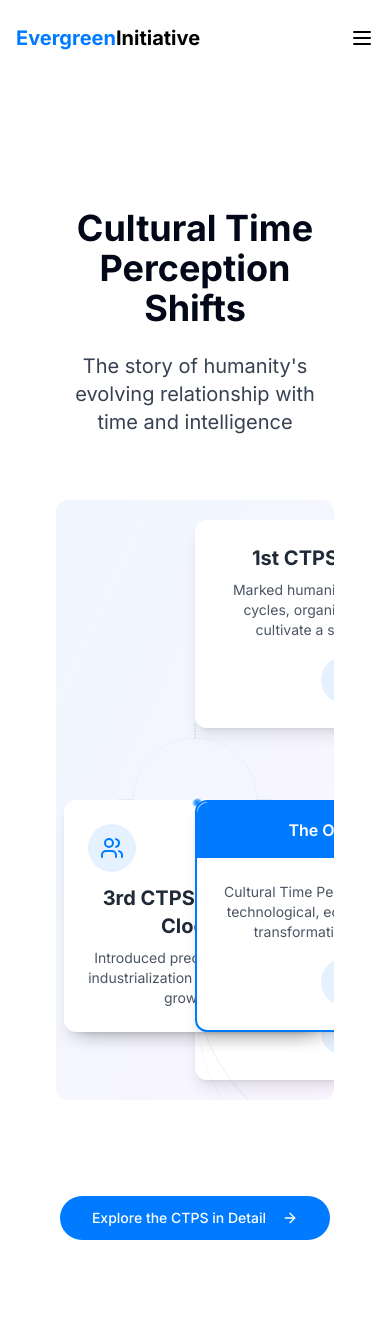
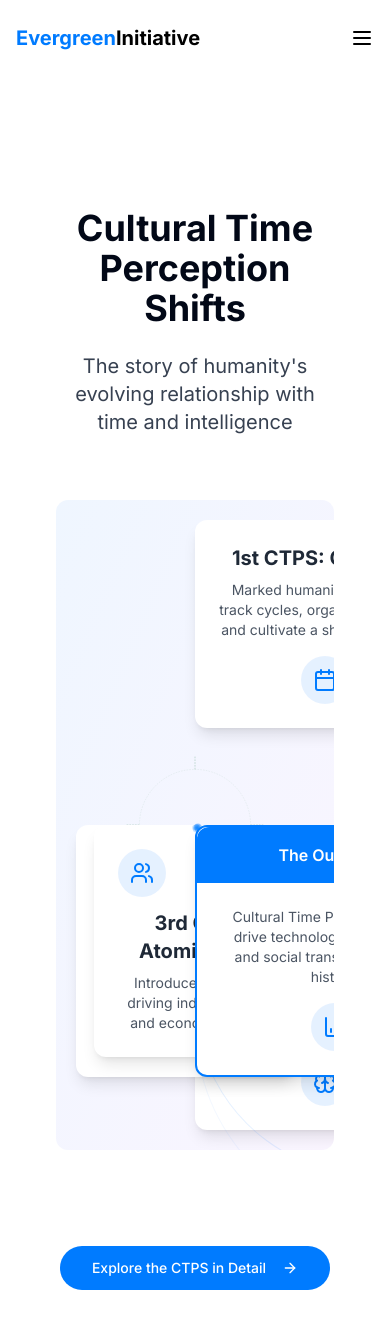
Before and after one commit to Johntech-dev/evergreen-ascension-web, a React (Vite) app: page /ctps in a window 390 px wide. Shown: the top 1328 px of the page. Built offline with nearby package versions, Linux system fonts and the light colour scheme.

Commit message:
Fix: Center and make responsive the card
Center the main card in the CTPSInteractiveDiagram and make it responsive.

```diff
--- a/src/components/CTPSInteractiveDiagram.tsx
+++ b/src/components/CTPSInteractiveDiagram.tsx
@@ -19,31 +19,35 @@ export default function CTPSInteractiveDiagram() {
 
   return (
     <div className="w-full py-4">
-      <div className="mx-auto">
+      <div className="mx-auto max-w-[1000px]">
         <div
-          className="relative w-full aspect-[16/9] mx-auto flex items-center justify-center bg-gradient-to-br from-blue-50 to-purple-50 overflow-hidden mb-8 rounded-xl"
-          style={{maxWidth: 900, height: "600px"}}
+          className="relative w-full mx-auto flex items-center justify-center bg-gradient-to-br from-blue-50 to-purple-50 overflow-hidden mb-8 rounded-xl"
+          style={{
+            height: "650px",
+            minHeight: "500px"
+          }}
         >
           {/* Connection lines */}
           <svg
             className="absolute inset-0 w-full h-full"
-            viewBox="0 0 900 600"
+            viewBox="0 0 1000 650"
+            preserveAspectRatio="xMidYMid meet"
             fill="none"
             xmlns="http://www.w3.org/2000/svg"
           >
             {/* Outer circle */}
-            <circle cx="450" cy="300" r="200" stroke="rgba(71, 145, 97, 0.3)" strokeWidth="1" strokeDasharray="6 4" fill="none" />
+            <circle cx="500" cy="325" r="200" stroke="rgba(71, 145, 97, 0.3)" strokeWidth="1" strokeDasharray="6 4" fill="none" />
 
             {/* Connection lines */}
-            <line x1="450" y1="100" x2="450" y2="50" stroke="rgba(71, 145, 97, 0.5)" strokeWidth="2" strokeDasharray="6 4" />
-            <line x1="450" y1="500" x2="450" y2="550" stroke="rgba(71, 145, 97, 0.5)" strokeWidth="2" strokeDasharray="6 4" />
-            <line x1="250" y1="300" x2="200" y2="300" stroke="rgba(71, 145, 97, 0.5)" strokeWidth="2" strokeDasharray="6 4" />
-            <line x1="650" y1="300" x2="700" y2="300" stroke="rgba(71, 145, 97, 0.5)" strokeWidth="2" strokeDasharray="6 4" />
+            <line x1="500" y1="125" x2="500" y2="75" stroke="rgba(71, 145, 97, 0.5)" strokeWidth="2" strokeDasharray="6 4" />
+            <line x1="500" y1="525" x2="500" y2="575" stroke="rgba(71, 145, 97, 0.5)" strokeWidth="2" strokeDasharray="6 4" />
+            <line x1="300" y1="325" x2="250" y2="325" stroke="rgba(71, 145, 97, 0.5)" strokeWidth="2" strokeDasharray="6 4" />
+            <line x1="700" y1="325" x2="750" y2="325" stroke="rgba(71, 145, 97, 0.5)" strokeWidth="2" strokeDasharray="6 4" />
           </svg>
 
           {/* Central hub - The Outcomes */}
           <motion.div
-            className="absolute left-1/2 top-1/2 -translate-x-1/2 -translate-y-1/2 w-[300px] bg-white rounded-xl shadow-lg z-10 overflow-hidden border-2 border-everblue"
+            className="absolute left-1/2 top-1/2 -translate-x-1/2 -translate-y-1/2 w-[280px] md:w-[300px] bg-white rounded-xl shadow-lg z-10 overflow-hidden border-2 border-everblue"
             initial={{ scale: 0.9, opacity: 0 }}
             animate={{ scale: 1, opacity: 1 }}
             transition={{ duration: 0.5, delay: 0.2 }}
@@ -65,7 +69,7 @@ export default function CTPSInteractiveDiagram() {
 
           {/* Top card - 1st CTPS */}
           <motion.div
-            className="absolute top-[20px] left-1/2 -translate-x-1/2 w-[300px] bg-white rounded-xl shadow-lg"
+            className="absolute top-[20px] left-1/2 -translate-x-1/2 w-[260px] sm:w-[280px] md:w-[300px] bg-white rounded-xl shadow-lg"
             initial={{ y: -20, opacity: 0 }}
             animate={{ y: 0, opacity: 1 }}
             transition={{ duration: 0.5, delay: 0.4 }}
@@ -86,7 +90,7 @@ export default function CTPSInteractiveDiagram() {
 
           {/* Bottom card - 4th CTPS */}
           <motion.div
-            className="absolute bottom-[20px] left-1/2 -translate-x-1/2 w-[300px] bg-white rounded-xl shadow-lg"
+            className="absolute bottom-[20px] left-1/2 -translate-x-1/2 w-[260px] sm:w-[280px] md:w-[300px] bg-white rounded-xl shadow-lg"
             initial={{ y: 20, opacity: 0 }}
             animate={{ y: 0, opacity: 1 }}
             transition={{ duration: 0.5, delay: 0.6 }}
@@ -107,7 +111,7 @@ export default function CTPSInteractiveDiagram() {
 
           {/* Left card - 2nd CTPS */}
           <motion.div
-            className="absolute top-1/2 left-[20px] -translate-y-1/2 w-[250px] bg-white rounded-xl shadow-lg"
+            className="absolute top-1/2 left-[20px] sm:left-[30px] md:left-[50px] -translate-y-1/2 w-[220px] sm:w-[230px] md:w-[250px] bg-white rounded-xl shadow-lg"
             initial={{ x: -20, opacity: 0 }}
             animate={{ x: 0, opacity: 1 }}
             transition={{ duration: 0.5, delay: 0.8 }}
@@ -124,7 +128,7 @@ export default function CTPSInteractiveDiagram() {
 
           {/* Right card - 3rd CTPS */}
           <motion.div
-            className="absolute top-1/2 right-[20px] -translate-y-1/2 w-[250px] bg-white rounded-xl shadow-lg"
+            className="absolute top-1/2 right-[20px] sm:right-[30px] md:right-[50px] -translate-y-1/2 w-[220px] sm:w-[230px] md:w-[250px] bg-white rounded-xl shadow-lg"
             initial={{ x: 20, opacity: 0 }}
             animate={{ x: 0, opacity: 1 }}
             transition={{ duration: 0.5, delay: 1 }}
```
